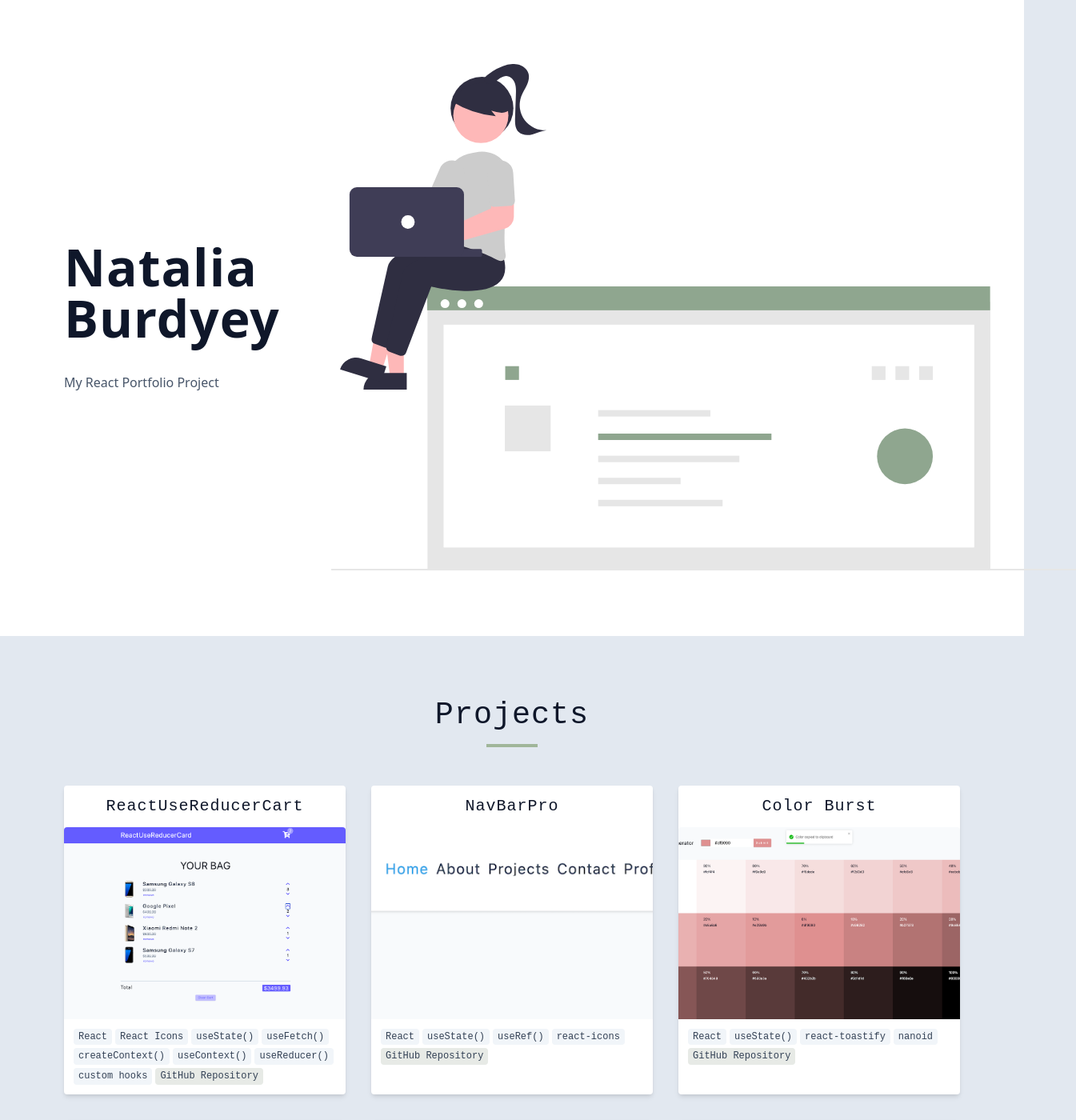
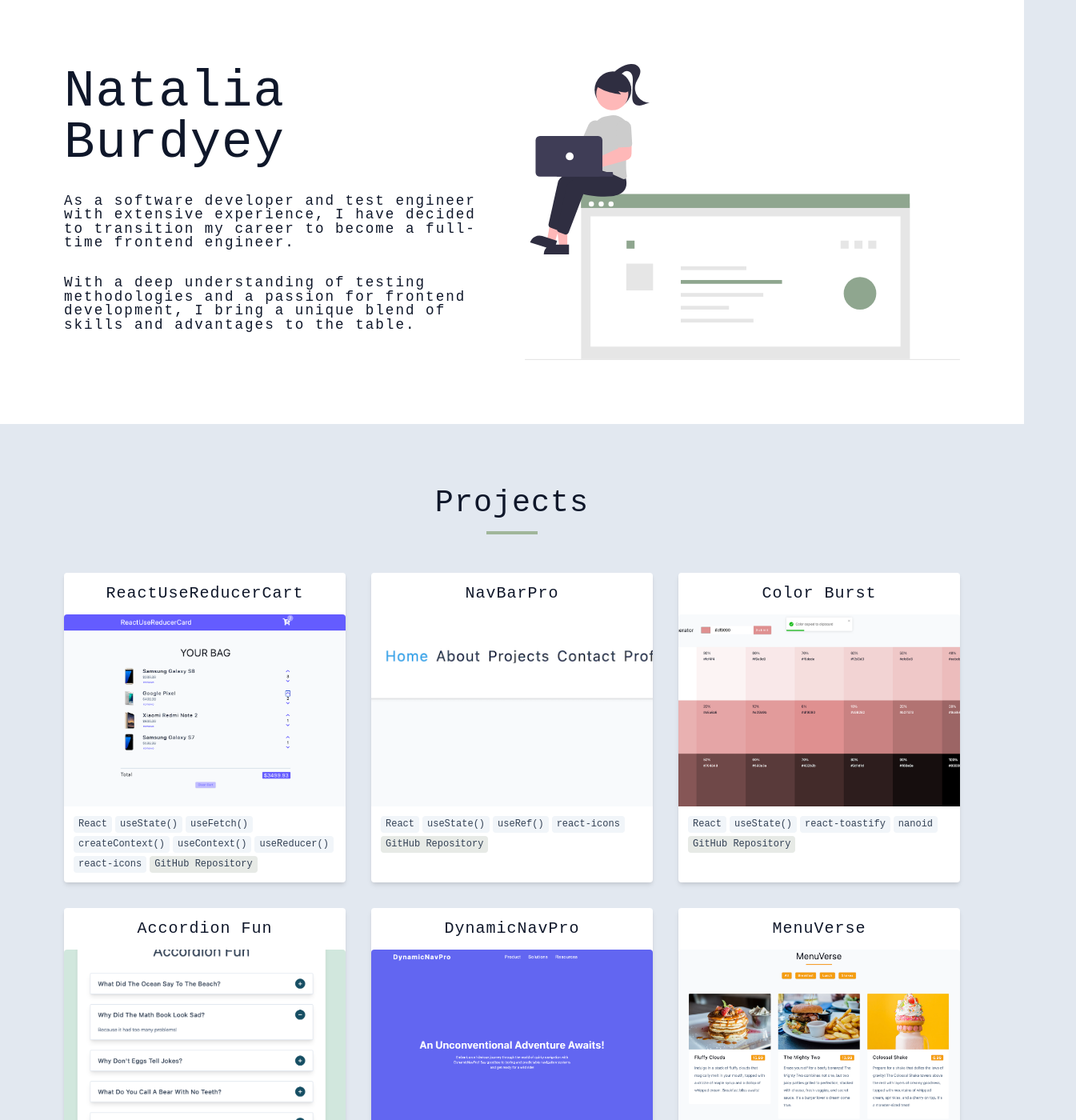
Before and after one commit to nataburdyey/natalia-burdyey-react-playground, a React (Vite) app: page / in a window 1280 px wide. Shown: the top 1400 px of the page at 80% size, 1345 px wide, since content can reach past the window. Built offline with nearby package versions, Linux system fonts and the light colour scheme.

Commit message:
add hero description

```diff
--- a/index.html
+++ b/index.html
@@ -4,7 +4,7 @@
     <meta charset="UTF-8" />
     <link rel="icon" type="image/svg+xml" href="/vite.svg" />
     <meta name="viewport" content="width=device-width, initial-scale=1.0" />
-    <title>Natalia Burdyey Dev Portfolio</title>
+    <title>Natalia Burdyey's Portfolio Projects</title>
   </head>
   <body>
     <div id="root"></div>
--- a/src/Hero.jsx
+++ b/src/Hero.jsx
@@ -1,4 +1,4 @@
-import heroImg from './assets/online_resume.svg'
+import heroImg from "./assets/online_resume.svg";
 // import heroImg from "./assets/work_in_progress.svg";
 // import heroImg from './assets/career_development.svg'
 // import heroImg from './assets/remote-work.svg'
@@ -7,14 +7,30 @@ import heroImg from './assets/online_resume.svg'
 const Hero = () => {
   return (
     <section className="hero">
-      <div className="hero-center">
+      {/* <div className="hero-center">
         <div className="hero-title">
           <h1> Natalia Burdyey</h1>
           <p>My React Portfolio Project</p>
         </div>
         <div className="img-container">
-          <img src={heroImg} alt="" />
+          <img src={heroImg} alt="Natalia Burdyey's Portfolio Projects" />
         </div>
+      </div> */}
+      <div className="hero-center">
+        <div className="hero-title">
+          <h1>Natalia Burdyey</h1>
+          <p>
+            As a software developer and test engineer with extensive experience,
+            I have decided to transition my career to become a full-time
+            frontend engineer.{" "}
+          </p>
+          <p>
+            With a deep understanding of testing methodologies and a passion for
+            frontend development, I bring a unique blend of skills and
+            advantages to the table.
+          </p>
+        </div>
+        <img src={heroImg} alt="" className="img" />
       </div>
     </section>
   );
--- a/src/Projects.jsx
+++ b/src/Projects.jsx
@@ -12,15 +12,15 @@ const Projects = () => {
         {projects.map((project) => {
           const { title, url, img, stack, repo } = project;
           return (
+            <div className="project" key={nanoid()}>
               <a
-              key={nanoid()}
                 href={url}
                 target="_blank"
                 rel="noreferrer"
-              className="project"
               >
                 <h5>{title}</h5>
                 <img src={img} alt={title} className="img" />
+              </a>
               <p className="stack">
                 {stack.map((item) => {
                   return (
@@ -29,11 +29,15 @@ const Projects = () => {
                     </span>
                   );
                 })}
-                <a href={repo} className="stack-item" target="_blank">
+                <a
+                  href={repo}
+                  className="stack stack-item repo"
+                  target="_blank"
+                >
                   GitHub Repository
                 </a>
               </p>
-            </a>
+            </div>
           );
         })}
       </div>
--- a/src/data.js
+++ b/src/data.jsx
@@ -1,3 +1,5 @@
+import React from "react";
+import { FaLinkedin, FaGithub } from "react-icons/fa";
 import cakeMates from "./assets/cake-mates.png";
 import accordionFun from "./assets/accordion-fun.png";
 import dynamicNavPro from "./assets/dynamicNavPro.png";
@@ -20,13 +22,12 @@ export const projects = [
     img: reactUseReducerCart,
     stack: [
       "React",
-      "React Icons",
       "useState()",
       "useFetch()",
       "createContext()",
       "useContext()",
       "useReducer()",
-      "custom hooks",
+      "react-icons",
     ],
     repo: "https://github.com/nataburdyey/react-useReducer-cart",
   },
@@ -61,7 +62,7 @@ export const projects = [
       "createContext()",
       "useContext()",
       "custom hooks",
-      "react-icons"
+      "react-icons",
     ],
     repo: "https://github.com/nataburdyey/dynamic-nav-pro",
   },
@@ -84,7 +85,14 @@ export const projects = [
     title: "Sidebar Surfer",
     url: "https://sidebar-surfer.netlify.app/",
     img: sidebarSurfer,
-    stack: ["React", "useState()", "createContext()", "useContext()", "custom hooks", "react-icons"],
+    stack: [
+      "React",
+      "useState()",
+      "createContext()",
+      "useContext()",
+      "custom hooks",
+      "react-icons",
+    ],
     repo: "https://github.com/nataburdyey/sidebar-surfer",
   },
   {
@@ -130,3 +138,16 @@ export const projects = [
     repo: "https://github.com/nataburdyey/winding-ways",
   },
 ];
+
+export const links = [
+  {
+    id: 1,
+    url: "https://github.com/nataburdyey",
+    icon: <FaGithub />,
+  },
+  {
+    id: 2,
+    url: "https://www.linkedin.com/in/natalia-burdyey/",
+    icon: <FaLinkedin />,
+  },
+];
--- a/src/index.css
+++ b/src/index.css
@@ -48,6 +48,7 @@ html {
   --small-text: 0.875rem;
   --extra-small-text: 0.7em;
   /* rest of the vars */
+  --headingFont: "Inconsolata", monospace;
   --backgroundColor: var(--grey-50);
   --textColor: var(--grey-900);
   --borderRadius: 0.25rem;
@@ -307,6 +308,7 @@ body {
   background: var(--grey-200);
 }
 
+/*
 .hero {
   min-height: 40vh;
   background: var(--white);
@@ -318,9 +320,23 @@ body {
 
 .img-container {
   display: none;
+} */
+
+.hero {
+  min-height: 40vh;
+  background: var(--white);
+  display: flex;
+  align-items: center;
+  justify-content: center;
+  padding: 5rem 0;
 }
 
-.hero-center {
+img {
+  display: none;
+}
+
+
+/* .hero-center {
   width: 90vw;
   max-width: var(--max-width);
 }
@@ -347,6 +363,64 @@ body {
   .img-container {
     display: block;
   }
+} */
+
+.hero-center {
+  width: 90vw;
+  max-width: var(--max-width);
+}
+@media (min-width: 992px) {
+  /* min-height: 60vh; */
+
+  .hero-center {
+    display: grid;
+    grid-template-columns: 1fr 1fr;
+    place-items: center;
+    gap: 2rem;
+  }
+  img {
+    display: block;
+  }
+}
+
+.hero-title h1 {
+  color: var(--black-design);
+  margin: 0;
+}
+.hero-title p {
+  font-family: 'Montserrat', monospace;
+  margin: 2rem 0;
+  color: var(--grey-900);
+  font-size: 1.1rem;
+  letter-spacing: 2px;
+}
+.hero-title span {
+  letter-spacing: 5px;
+  border-bottom: 2px solid var(--primary-design);
+  margin: 0 0.5rem;
+  text-align: center;
+  display: inline-block;
+  text-align: center;
+  line-height: 1.25;
+  font-style: italic;
+  font-weight: 900;
+}
+.hero-btn {
+  display: inline-block;
+  background: var(--primary-design);
+  border: 2px solid var(--primary-design);
+  color: var(--black-design);
+  font-weight: 500;
+  text-transform: uppercase;
+  padding: 0.75rem 1.25rem;
+  box-shadow: var(--shadow-1);
+  animation: bounce 2s infinite;
+}
+.hero-btn:hover {
+  background: transparent;
+
+  box-shadow: var(--shadow-2);
+  color: var(--primary-design);
 }
 
 /*
@@ -357,7 +431,7 @@ PROJECTS
 
 .projects {
   padding: 5rem 0;
-  font-family: 'Courier New', monospace;
+  font-family: var(--headingFont);
 }
 
 .projects-center {
@@ -426,9 +500,8 @@ PROJECTS
   border-radius: 4px;
 }
 
-.stack a {
+.repo {
   background-color: var(--primary-100);
-
 }
 
 .stack a:hover {
```
Lines whose indentation alone changed are shown as unchanged.
